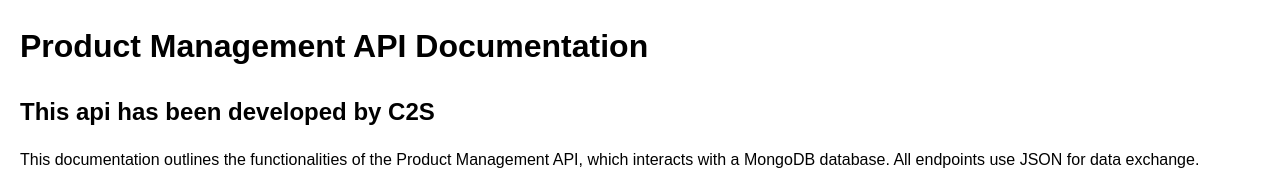
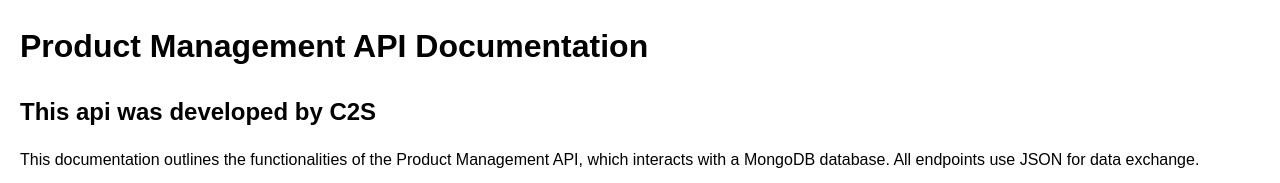
Before and after one commit to joseernestoroldan/ExpressOnVercel, a website: page documentation.html in a window 1280 px wide. Shown: the top 183 px of the page. Drawn offline with Linux system fonts and the light colour scheme.

Commit message:
api documentation

```diff
--- a/documentation.html
+++ b/documentation.html
@@ -54,7 +54,7 @@
 <body>
 
     <h1>Product Management API Documentation</h1>
-    <h2>This api has been developed by C2S</h2>
+    <h2>This api was developed by C2S</h2>
 
     <p>This documentation outlines the functionalities of the Product Management API, which interacts with a MongoDB database. All endpoints use JSON for data exchange.</p>
 
```
